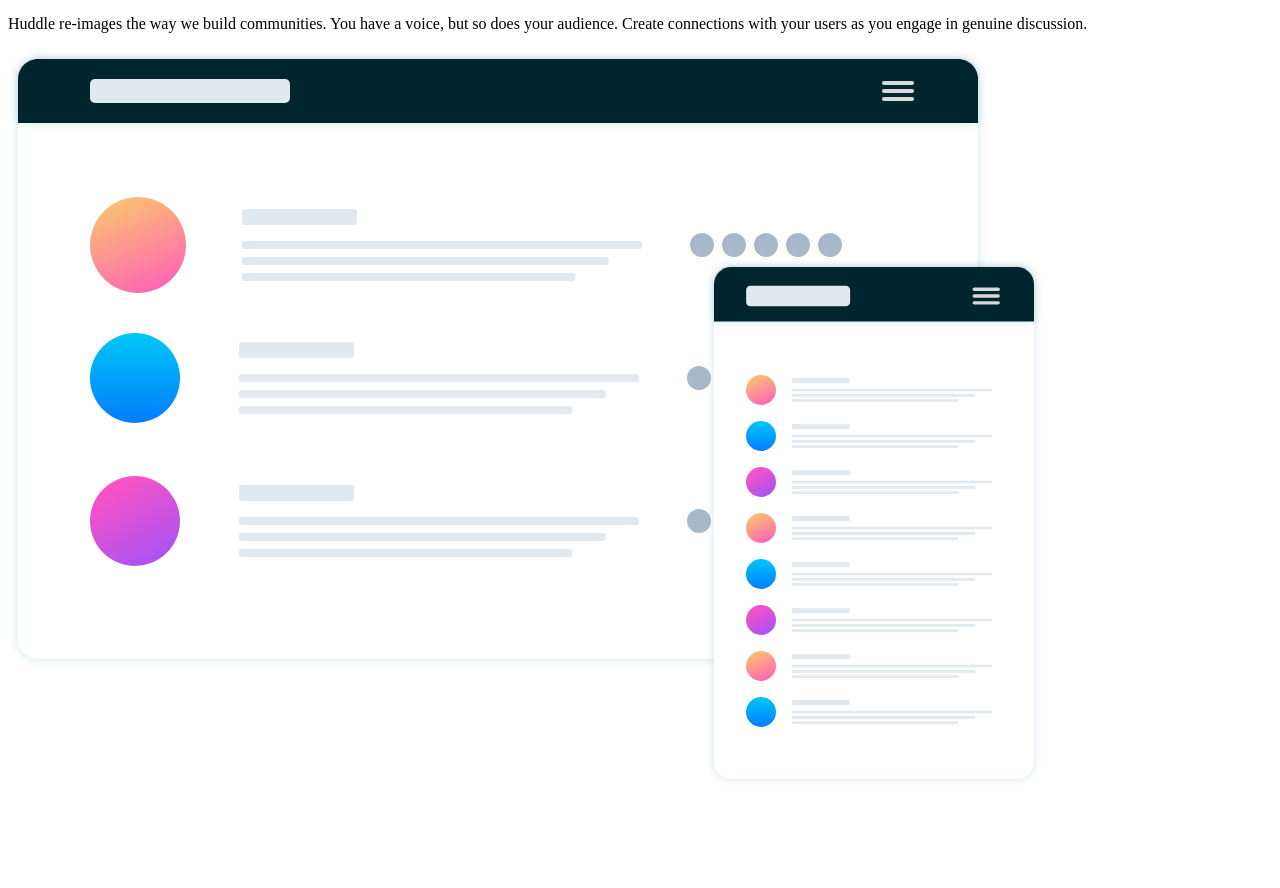
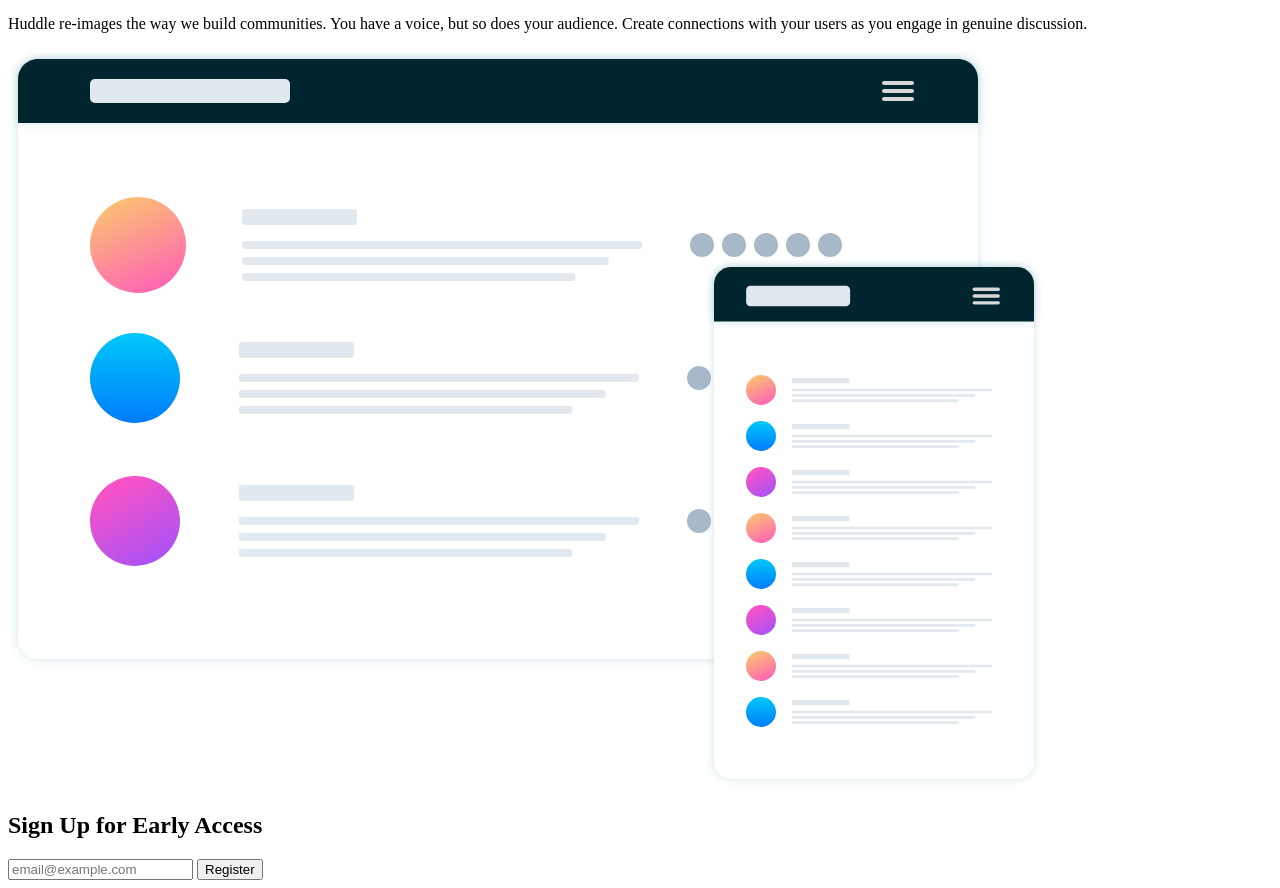
Before and after one commit to leovid2392/Hubble_landing_singlecolumn, a plain HTML site: page index.html in a window 1280 px wide. Shown: the part 95-983 px from the top of the page. Before the commit the page ends 895 px from the top, so only its background shows below. Drawn offline with Linux system fonts and the light colour scheme.

Commit message:
call to arms form added

```diff
--- a/index.html
+++ b/index.html
@@ -16,8 +16,12 @@
         <img src="images/screen-mockups.svg" alt="mockups illustration">
       </article>
     </section>
-
-
-
+    <section class="call-to-arms">
+      <form class="form-email" action="/subscription">
+        <h2>Sign Up for Early Access</h2>
+        <input type="text" placeholder="email@example.com">
+        <button>Register</button>
+      </form>
+    </section>
   </body>
 </html>
```
